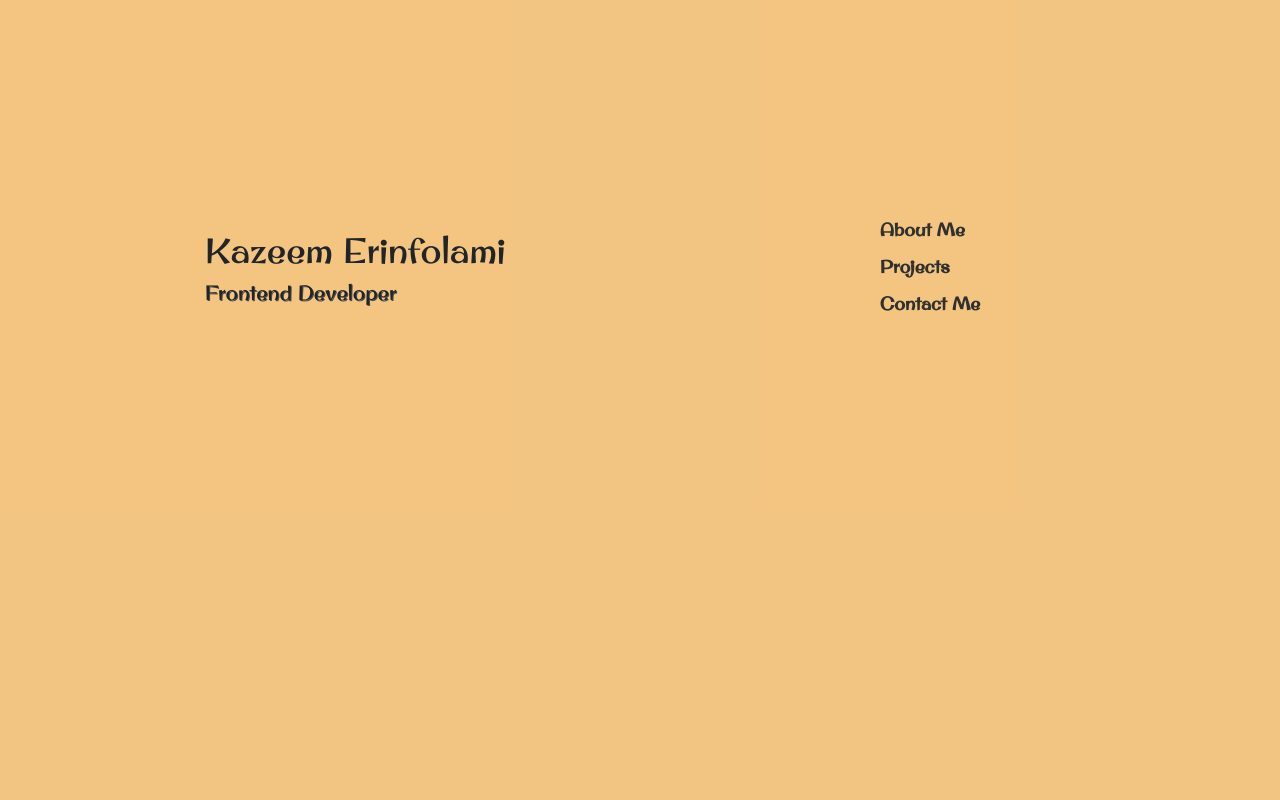
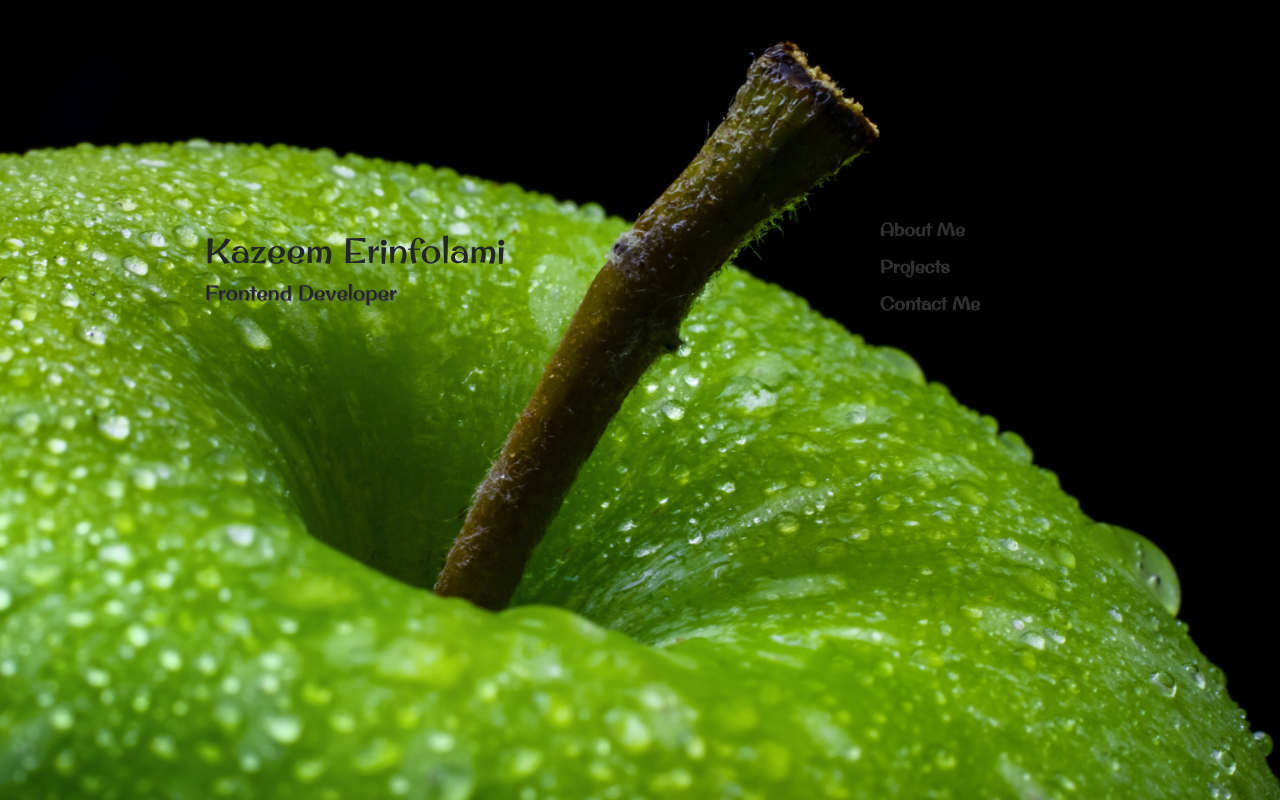
Before and after one commit to kazeemerinfolami/Kazeem_portfolio_N, a React (Create React App) app: page / in a window 1280 px wide. Built offline with nearby package versions, Linux system fonts and the light colour scheme; some icons are missing.

Commit message:
changed background img

```diff
--- a/src/App.css
+++ b/src/App.css
@@ -14,8 +14,12 @@
 } */
 
 .App-header {
-  background-color: #f0b45cc4;
+  /* background-color: #cc9966; */
   min-height: 100vh;
+  background-image: url(./img/marina-grynykha-NzdDTH1hsT0-unsplash.jpg);
+background-position: center;
+background-repeat: no-repeat;
+background-size: cover;
 }
 
 .App-link {
```
